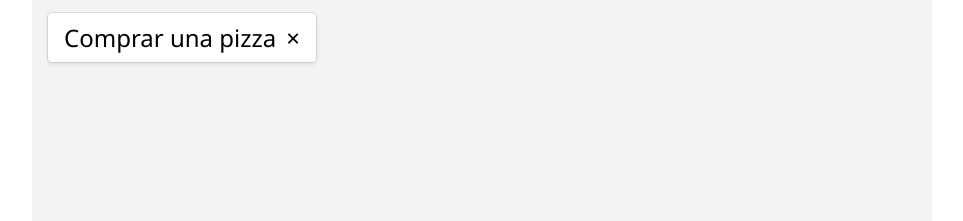
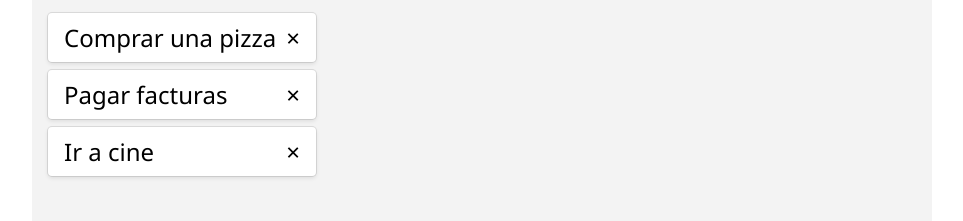
Before and after one commit to luisenrique0021/APP_TRELLO, a plain HTML site: page Index.html in a window 1280 px wide. Shown: the part 203-424 px from the top of the page, without its empty margins (8-971 px from the left). Drawn offline with Linux system fonts and the light colour scheme.

Commit message:
avance 2 oficial

```diff
--- a/Index.html
+++ b/Index.html
@@ -15,7 +15,15 @@
             <h1>Tarea por hacer</h1>
             <button id="add_btn">+ Añadir Tarea</button>
             <div class="todo" draggable="true">
-                Comprar una pizza
+                <div>Comprar una pizza</div>
+                <span class=""close>&times;</span>
+            </div>
+            <div class="todo" draggable="true">
+                <div>Pagar facturas</div>
+                <span class=""close>&times;</span>
+            </div>
+            <div class="todo" draggable="true">
+                <div>Ir a cine</div>
                 <span class=""close>&times;</span>
             </div>
         </div>
```
